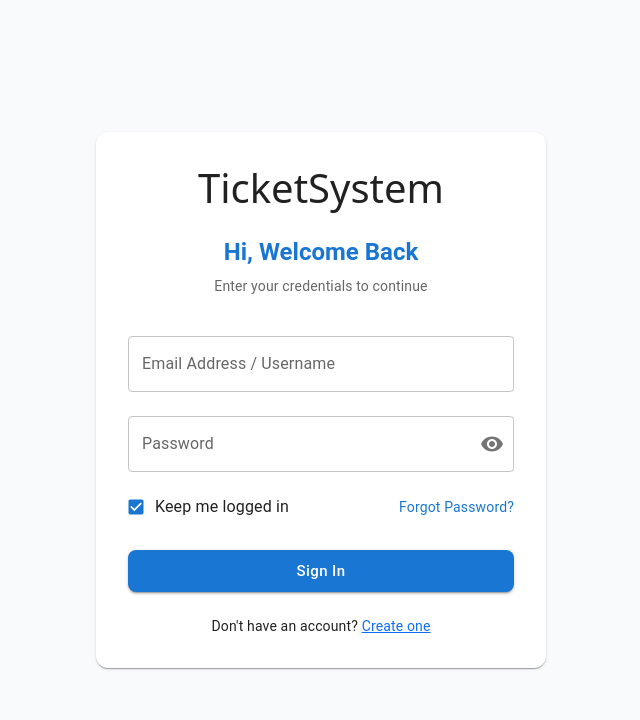
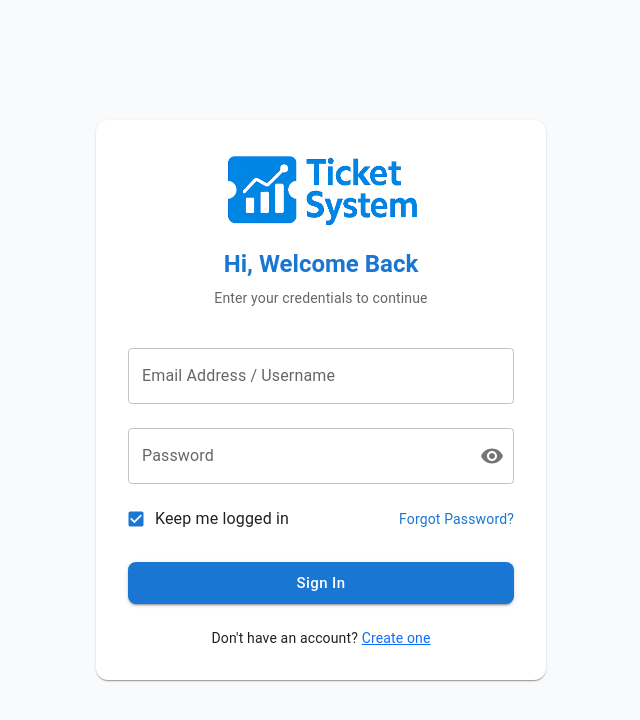
Before and after one commit to vishal-logimetrix/ATS-TicketSys, a React (Vite) app: page / in a window 1280 px wide. Shown: the top 720 px of the page, without its empty margins (319-959 px from the left). Built offline with nearby package versions, Linux system fonts and the light colour scheme.

Commit message:
add logo

```diff
--- a/src/Pages/Login.jsx
+++ b/src/Pages/Login.jsx
@@ -13,6 +13,7 @@ import {
 } from '@mui/material';
 import { Visibility, VisibilityOff } from '@mui/icons-material';
 import { Link, useNavigate } from 'react-router-dom';
+import logo from "../assets/Img/TS-logo.png"
 
 const Login = () => {
   const navigate = useNavigate();
@@ -45,12 +46,12 @@ const Login = () => {
       >
         {/* Logo */}
         <Box display="flex" justifyContent="center" mb={2}>
-          {/* <img
-            src="/logo.png"
+          <img
+            src={logo}
             alt="Logo"
-            style={{ width: 40, height: 40 }}
-          /> */}
-          <h1>TicketSystem</h1>
+            style={{ width: 200, height: 80 }}
+          />
+          {/* <h1>TicketSystem</h1> */}
         </Box>
 
         {/* Heading */}
--- a/src/Pages/Register.jsx
+++ b/src/Pages/Register.jsx
@@ -1,4 +1,4 @@
-import React, { useState } from 'react';
+import React, { useState } from "react";
 import {
   Box,
   Button,
@@ -9,27 +9,28 @@ import {
   Paper,
   TextField,
   Typography,
-} from '@mui/material';
-import { Visibility, VisibilityOff } from '@mui/icons-material';
-import { Link, useNavigate } from 'react-router-dom';
+} from "@mui/material";
+import { Visibility, VisibilityOff } from "@mui/icons-material";
+import { Link, useNavigate } from "react-router-dom";
+import logo from "../assets/Img/TS-logo.png"
 
 const Register = () => {
   const navigate = useNavigate();
   const [showPassword, setShowPassword] = useState(false);
 
   const handleRegister = () => {
-    localStorage.setItem('token', 'dummy');
-    navigate('/');
+    localStorage.setItem("token", "dummy");
+    navigate("/");
   };
 
   return (
     <Box
       sx={{
-        minHeight: '100vh',
-        backgroundColor: '#f9fafb',
-        display: 'flex',
-        alignItems: 'center',
-        justifyContent: 'center',
+        minHeight: "100vh",
+        backgroundColor: "#f9fafb",
+        display: "flex",
+        alignItems: "center",
+        justifyContent: "center",
         px: 2,
       }}
     >
@@ -38,14 +39,14 @@ const Register = () => {
         sx={{
           p: 4,
           maxWidth: 450,
-          width: '100%',
+          width: "100%",
           borderRadius: 3,
         }}
       >
         {/* Logo */}
         <Box display="flex" justifyContent="center" mb={2}>
-          {/* <img src="/logo.png" alt="Logo" style={{ width: 40, height: 40 }} /> */}
-          <h1>TicketSystem</h1>
+          <img src={logo} alt="Logo" style={{ width: 200, height: 80 }} />
+          {/* <h1>TicketSystem</h1> */}
         </Box>
 
         {/* Title */}
@@ -83,7 +84,7 @@ const Register = () => {
         <TextField
           fullWidth
           label="Password"
-          type={showPassword ? 'text' : 'password'}
+          type={showPassword ? "text" : "password"}
           margin="normal"
           variant="outlined"
           InputProps={{
@@ -103,17 +104,17 @@ const Register = () => {
         {/* Register Button */}
         <Button
           fullWidth
-          className='btn btn-primary'
+          className="btn btn-primary"
           variant="contained"
           size="large"
           onClick={handleRegister}
           sx={{
             mt: 2,
             borderRadius: 2,
-            textTransform: 'none',
+            textTransform: "none",
             // backgroundColor: '#6d28d9',
-            '&:hover': {
-              backgroundColor: '#5b21b6',
+            "&:hover": {
+              backgroundColor: "#5b21b6",
             },
           }}
         >
@@ -127,12 +128,11 @@ const Register = () => {
         </Divider>
 
         <Typography variant="body2" align="center" mt={3}>
-          already have an account?{' '}
+          already have an account?{" "}
           <Link to="/" underline="hover" color="primary">
             Login now
           </Link>
         </Typography>
-
       </Paper>
     </Box>
   );
--- a/src/components/Sidebar.jsx
+++ b/src/components/Sidebar.jsx
@@ -7,6 +7,7 @@ import {
   Logout as LogoutIcon,
   History as HistoryIcon,
 } from "@mui/icons-material";
+import logo from "../assets/Img/TS-logo.png"
 
 const Sidebar = ({ open }) => {
   const location = useLocation();
@@ -48,13 +49,14 @@ const Sidebar = ({ open }) => {
         <div className="d-flex flex-column h-100">
           {/* Logo Section */}
           <div className="d-flex align-items-center border-bottom px-3 py-4">
-            <div
+            {/* <div
               className="rounded-circle bg-primary text-white d-flex align-items-center justify-content-center me-2"
               style={{ width: 40, height: 40 }}
             >
               T
-            </div>
-            <h5 className="mb-0 fw-bold">TicketSystem</h5>
+            </div> */}
+            {/* <h5 className="mb-0 fw-bold">TicketSystem</h5> */}
+            <img src={logo} alt="Logo" style={{ width: 200, height: 80 }} />
           </div>
 
           {/* Menu */}
```
Also changed, not shown: src/assets/Img/Logo.png (added), src/assets/Img/TS-logo.png (added).
